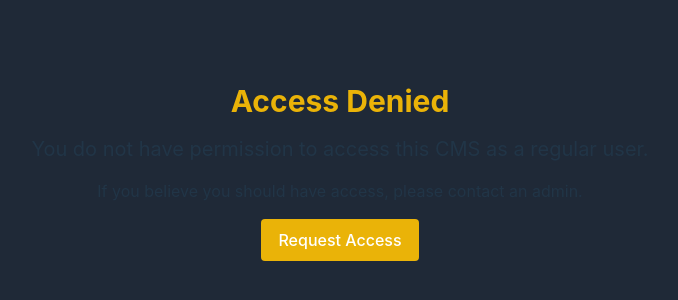
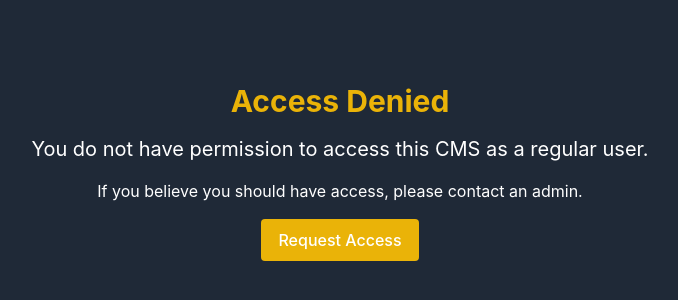
Before and after one commit to Catalin246/cms-karma-kebab, a Vue app: page /user-login-attempt in a window 1280 px wide. Shown: the part 228-528 px from the top of the page, without its empty margins (300-978 px from the left). Built offline with nearby package versions, Linux system fonts and the light colour scheme; what keycloak-js would draw is missing.

Commit message:
Chsge the color of some text

```diff
--- a/src/components/UserAttemptLogin.vue
+++ b/src/components/UserAttemptLogin.vue
@@ -3,8 +3,8 @@
   <div class="h-screen w-full flex items-center justify-center bg-gray-800">
     <div class="text-center">
       <h1 class="text-3xl font-bold text-yellow-500 mb-4">Access Denied</h1>
-      <p class="text-xl mb-4">You do not have permission to access this CMS as a regular user.</p>
-      <p class="mb-4">If you believe you should have access, please contact an admin.</p>
+      <p class="text-xl text-white mb-4">You do not have permission to access this CMS as a regular user.</p>
+      <p class="mb-4 text-white">If you believe you should have access, please contact an admin.</p>
       <button
         @click="requestAccess"
         class="bg-yellow-500 text-white px-4 py-2 rounded hover:bg-yellow-600"
```
